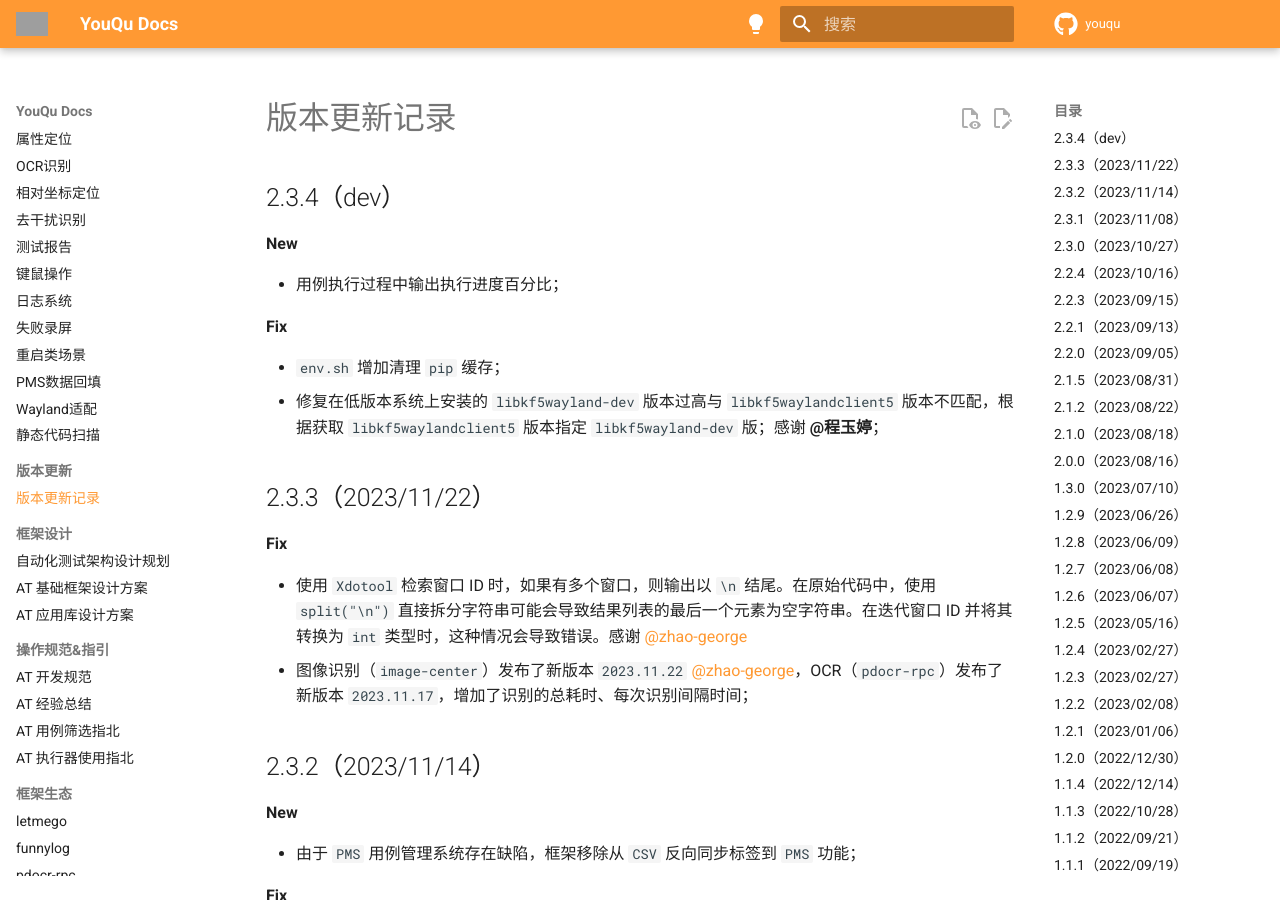
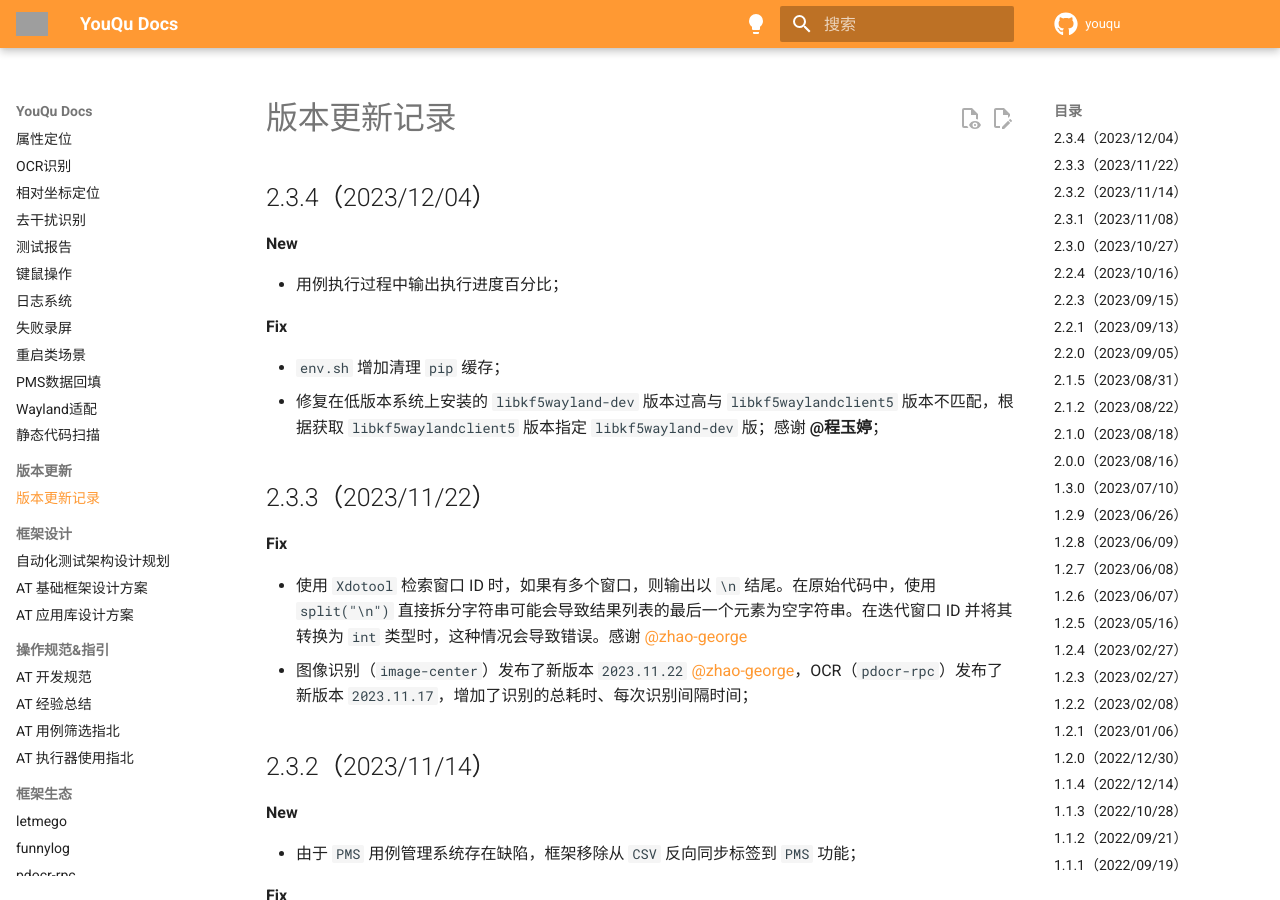
Before and after one commit to linuxdeepin/youqu, an MkDocs documentation site: the page built from docs/RELEASE.md, in a window 1280 px wide and 900 px high. Built offline with MkDocs 1.6.1 and Material for MkDocs 9.7.7, drawn with Linux system fonts in a browser that asks for light colours; comment, search, counter and statistics services are not loaded; the version menu is left out; grey boxes are pictures that could not be loaded.

Commit message:
fix: 更新版本更新说明文档
Description:

Log:

```diff
--- a/RELEASE.md
+++ b/RELEASE.md
@@ -1,6 +1,6 @@
 # 版本更新记录
 
-## 2.3.4（dev）
+## 2.3.4（2023/12/04）
 
 **New**
 
```
